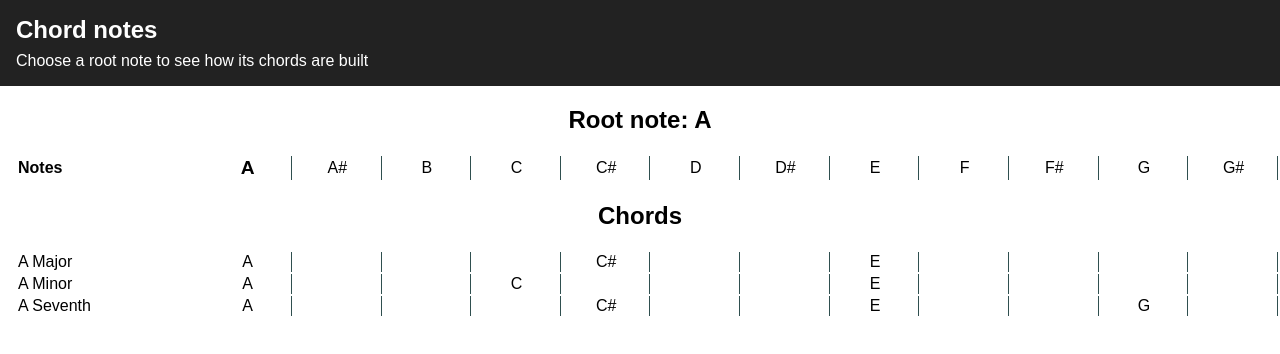
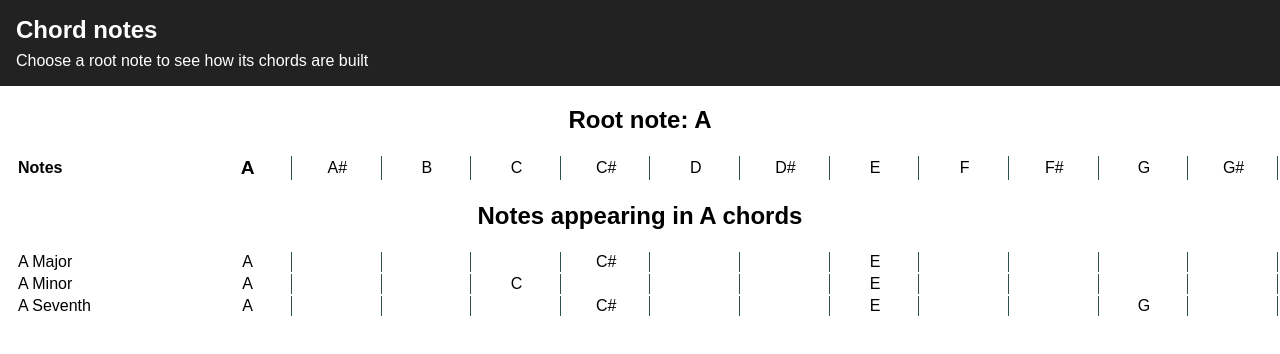
Before and after one commit to m-allanson/chord-notes, a React (Create React App) app: page / in a window 1280 px wide. Shown: the top 354 px of the page. Built offline with nearby package versions, Linux system fonts and the light colour scheme.

Commit message:
Clearer heading

```diff
--- a/src/Chords/index.js
+++ b/src/Chords/index.js
@@ -44,7 +44,7 @@ const Chords = ({
           </tr>
         </tbody>
       </table>
-      <h2>Chords</h2>
+      <h2>Notes appearing in {rootName} chords</h2>
 
       <table className="ChordTable">
         <colgroup>
```
